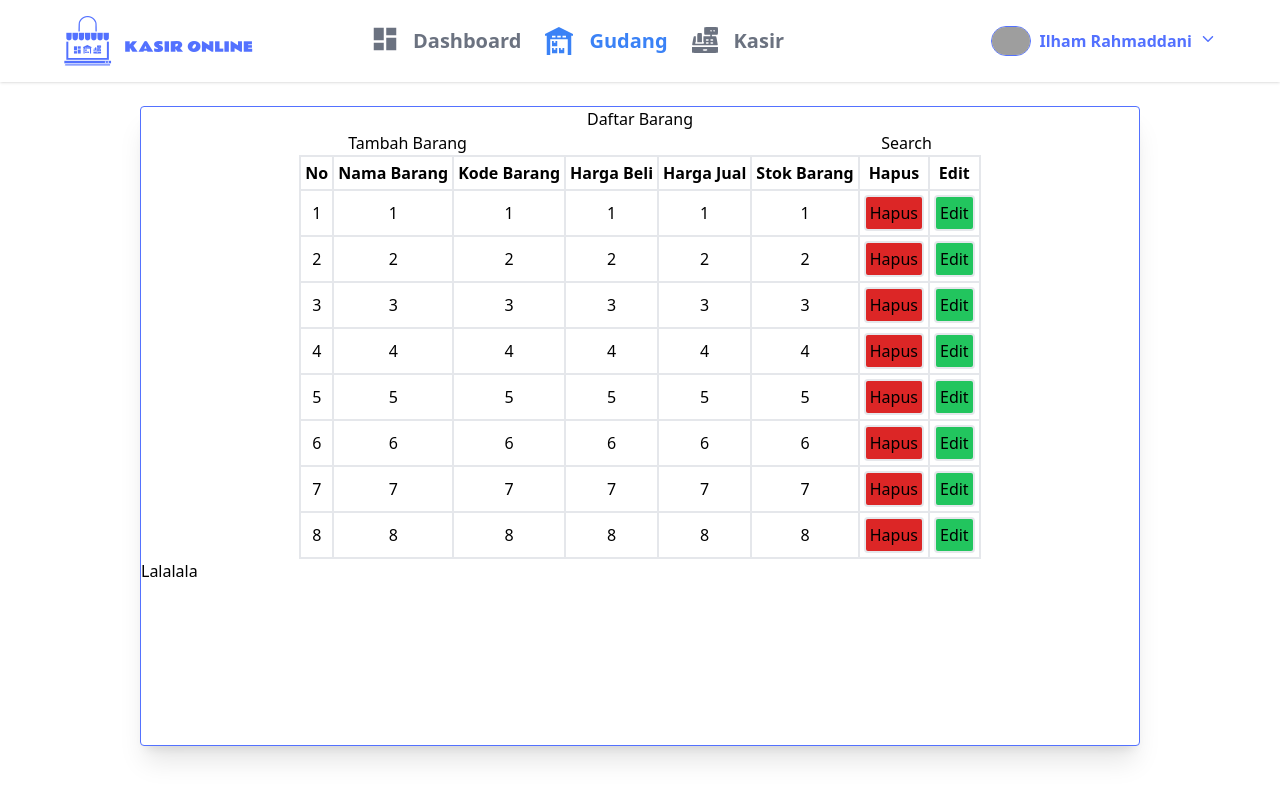
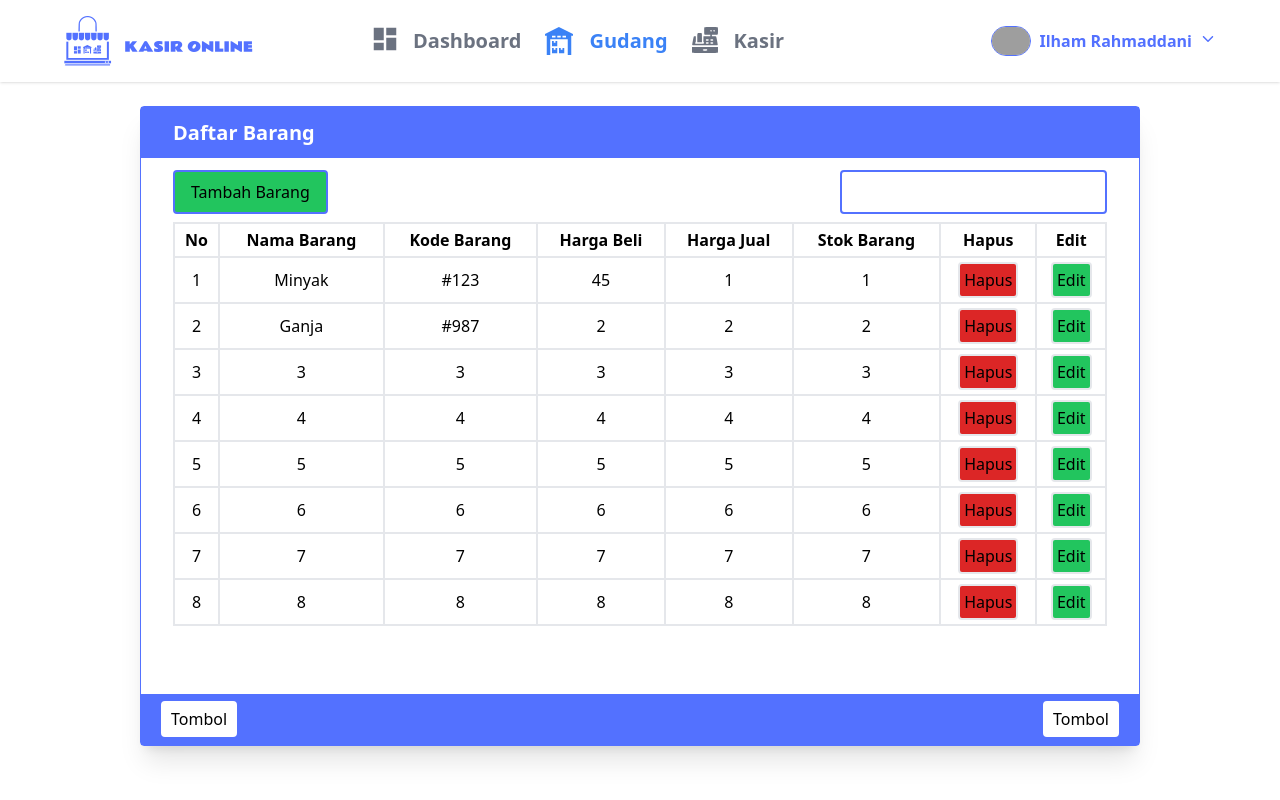
Before and after one commit to FS2-skilvul/final-project-cashier, a React (Vite) app in the folder frontend/: page /gudang in a window 1280 px wide. Built offline with nearby package versions, Linux system fonts and the light colour scheme; grey boxes are pictures that could not be loaded.

Commit message:
gudang 1

```diff
--- a/frontend/src/components/navbar-home.jsx
+++ b/frontend/src/components/navbar-home.jsx
@@ -20,11 +20,11 @@ function NavbarHome() {
 	return (
 		<header className="flex justify-between w-full h-full p-4 px-16 bg-white shadow top-0 items-center text-xl">
 			<div className="flex gap-6 font-bold items-center justify-center">
-				<Link to="/dashboard">
+				<Link to="/user-dashboard">
 					<img src={logoBiru} alt="Logo Kasir Online" />
 				</Link>
 				<div className="flex mx-24 gap-6 text-isPasif">
-					<Link to="/dashboard">
+					<Link to="/user-dashboard">
 						<button
 							className={`flex gap-4 ${
 								isActivePage('/dashboard')
--- a/frontend/src/pages/gudang.jsx
+++ b/frontend/src/pages/gudang.jsx
@@ -3,20 +3,21 @@ import NavbarHome from '../components/navbar-home';
 import TableGudang from '../components/table-gudang';
 
 function GudangPage() {
+	const [search, setSearch] = useState('');
 	const [value, setValue] = useState([
 		{
 			no: 1,
-			nama: 1,
-			kode: 1,
-			beli: 1,
+			nama: 'Minyak',
+			kode: '#123',
+			beli: 45.0,
 			jual: 1,
 			stok: 1,
 			id: 1,
 		},
 		{
 			no: 2,
-			nama: 2,
-			kode: 2,
+			nama: 'Ganja',
+			kode: '#987',
 			beli: 2,
 			jual: 2,
 			stok: 2,
@@ -78,17 +79,71 @@ function GudangPage() {
 		},
 	]);
 
+	const searchBar = (e) => {
+		setSearch(e.target.value);
+	};
+
+	const filteredValue = value.filter((item) => {
+		if (!search || search === '') {
+			return true;
+		}
+		return (
+			item.nama
+				.toString()
+				.toLowerCase()
+				.includes(search.toString().toLowerCase()) ||
+			item.kode
+				.toString()
+				.toLowerCase()
+				.includes(search.toString().toLowerCase())
+		);
+	});
+
+	let tableContent;
+
+	if (filteredValue.length > 0) {
+		tableContent = filteredValue.map((item) => (
+			<TableGudang
+				key={item.id}
+				no={item.no}
+				nama={item.nama}
+				kode={item.kode}
+				beli={item.beli}
+				jual={item.jual}
+				stok={item.stok}
+				id={item.id}
+			/>
+		));
+	} else {
+		tableContent = (
+			<tr>
+				<td colSpan="8" className="text-center p-4">
+					Data tidak ditemukan
+				</td>
+			</tr>
+		);
+	}
+
 	return (
 		<>
 			<NavbarHome />
-			<main className="flex flex-col h-[80vh] w-[125vh] m-auto mt-6 bg-secondary border shadow-xl border-primary rounded">
-				<header className="flex justify-center">Daftar Barang</header>
-				<section className="flex flex-row justify-around ">
-					<button>Tambah Barang</button>
-					<button>Search</button>
+			<main className="relative h-[80vh] w-[125vh] m-auto mt-6 bg-secondary border shadow-xl border-primary rounded">
+				<header className="flex justify-start w-full h-[8%] bg-primary items-center">
+					<p className="ml-8 font-bold text-white text-xl">Daftar Barang</p>
+				</header>
+				<section className="flex flex-row justify-between relative m-8">
+					<button className="border-2 border-primary rounded px-4 py-2 absolute left-0 -top-5 bg-green-500">
+						Tambah Barang
+					</button>
+					<input
+						type="text"
+						className="border-2 border-primary rounded px-4 py-2 absolute right-0 -top-5"
+						value={search}
+						onChange={searchBar}
+					></input>
 				</section>
-				<section className="flex justify-center">
-					<table className="table-auto border-2 border-collapse border-slate-500">
+				<section className="flex justify-center ">
+					<table className="table-auto border-2 border-collapse border-slate-500 w-full mx-8">
 						<thead className="text-center">
 							<th className="p-1 border-2">No</th>
 							<th className="p-1 border-2">Nama Barang</th>
@@ -99,20 +154,19 @@ function GudangPage() {
 							<th className="p-1 border-2">Hapus</th>
 							<th className="p-1 border-2">Edit</th>
 						</thead>
-						{value.map((value) => (
-							<TableGudang
-								no={value.no}
-								nama={value.nama}
-								kode={value.kode}
-								beli={value.beli}
-								jual={value.jual}
-								stok={value.stok}
-								id={value.id}
-							/>
-						))}
+						{tableContent}
 					</table>
 				</section>
-				<footer>Lalalala</footer>
+				<footer className="flex justify-center bg-primary absolute bottom-0 w-full h-[8%]">
+					<section className="relative w-full flex items-center">
+						<div className="border-2 border-secondary rounded absolute left-5 p-1 bg-white px-2">
+							<button>Tombol</button>
+						</div>
+						<div className="border-2 border-secondary rounded absolute right-5 p-1 bg-white px-2">
+							<button>Tombol</button>
+						</div>
+					</section>
+				</footer>
 			</main>
 		</>
 	);
--- a/frontend/src/pages/user-dashboard.jsx
+++ b/frontend/src/pages/user-dashboard.jsx
@@ -1,7 +1,13 @@
 import React from 'react';
+import NavbarHome from '../components/navbar-home';
 
 function UserDashboard() {
-	return <div>UserDashboard</div>;
+	return (
+		<>
+			<NavbarHome />
+			<div>User Dashboard</div>
+		</>
+	);
 }
 
 export default UserDashboard;
```
Also changed, not shown: frontend/src/App.jsx (+4 -5 lines).
